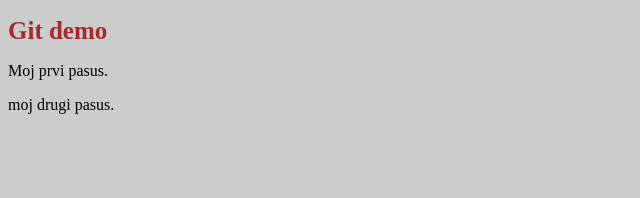
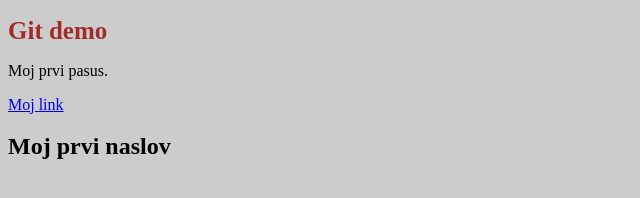
Before and after one commit to CaslavStojkovic/smart, a plain HTML site: page index.html in a window 1280 px wide. Shown: the whole page, without its empty margins (0-640 px from the left). Drawn offline with Linux system fonts and the light colour scheme.

Commit message:
Dodat link i naslov

```diff
--- a/index.html
+++ b/index.html
@@ -12,7 +12,9 @@
     <h1>Git demo</h1>
     <div class="container">
         <p>Moj prvi pasus.</p>
-        <p>moj drugi pasus.</p>
+        <a href="#">Moj link</a>
     </div>
+
+    <h2>Moj prvi naslov</h2>
 </body>
 </html>
```
